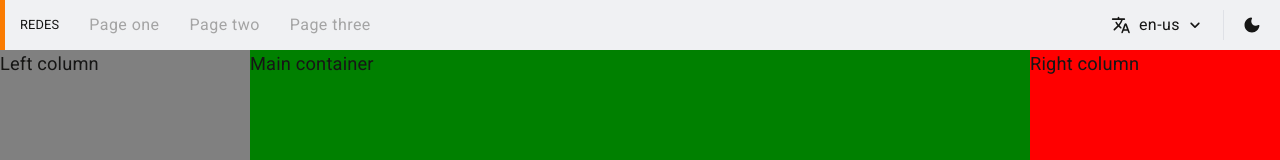
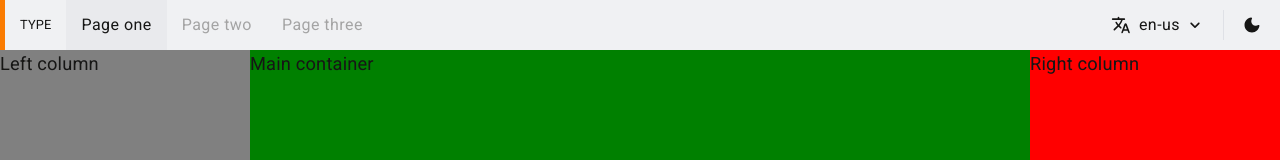
Before and after one commit to geodatin/ora-redes-front, a React (Create React App) app: page / in a window 1280 px wide. Shown: the top 160 px of the page. Built offline with nearby package versions, Linux system fonts and the light colour scheme.

Commit message:
Solve pagination logic

```diff
--- a/src/components/Header/HeaderButton/index.jsx
+++ b/src/components/Header/HeaderButton/index.jsx
@@ -1,7 +1,7 @@
 import { Button } from '@mui/material';
 import PropTypes from 'prop-types';
-import React from 'react';
-import { Link } from 'react-router-dom';
+import React, { useMemo } from 'react';
+import { Link, useLocation } from 'react-router-dom';
 
 import useStyles from './styles';
 
@@ -9,14 +9,25 @@ import useStyles from './styles';
  * This component renders a HeaderButton
  * @returns Header Button
  */
-export default function HeaderButton({ to, actived, title }) {
+export default function HeaderButton({ to, title }) {
   HeaderButton.propTypes = {
     to: PropTypes.func.isRequired,
-    actived: PropTypes.bool.isRequired,
     title: PropTypes.string.isRequired,
   };
 
   const classes = useStyles();
+  const { pathname } = useLocation();
+
+  const actived = useMemo(() => {
+    const path1 = pathname.substring(1);
+    const path2 = pathname.substring(0, path1.indexOf('/') + 1);
+
+    if (path2) {
+      return path2 === to;
+    }
+
+    return pathname === to;
+  }, [pathname]);
 
   return (
     <Link to={to} className={classes.link}>
--- a/src/components/Header/index.jsx
+++ b/src/components/Header/index.jsx
@@ -27,7 +27,7 @@ export default function Header({ items }) {
     <header className={classes.container}>
       <Link className={classes.logoContainer} to="/">
         <div className={classes.logoDetail} />
-        <Typography variant="caption">REDES</Typography>
+        <Typography variant="caption">TYPE</Typography>
       </Link>
       <div className={classes.menuItems}>
         <div className={classes.initialItems}>
```
